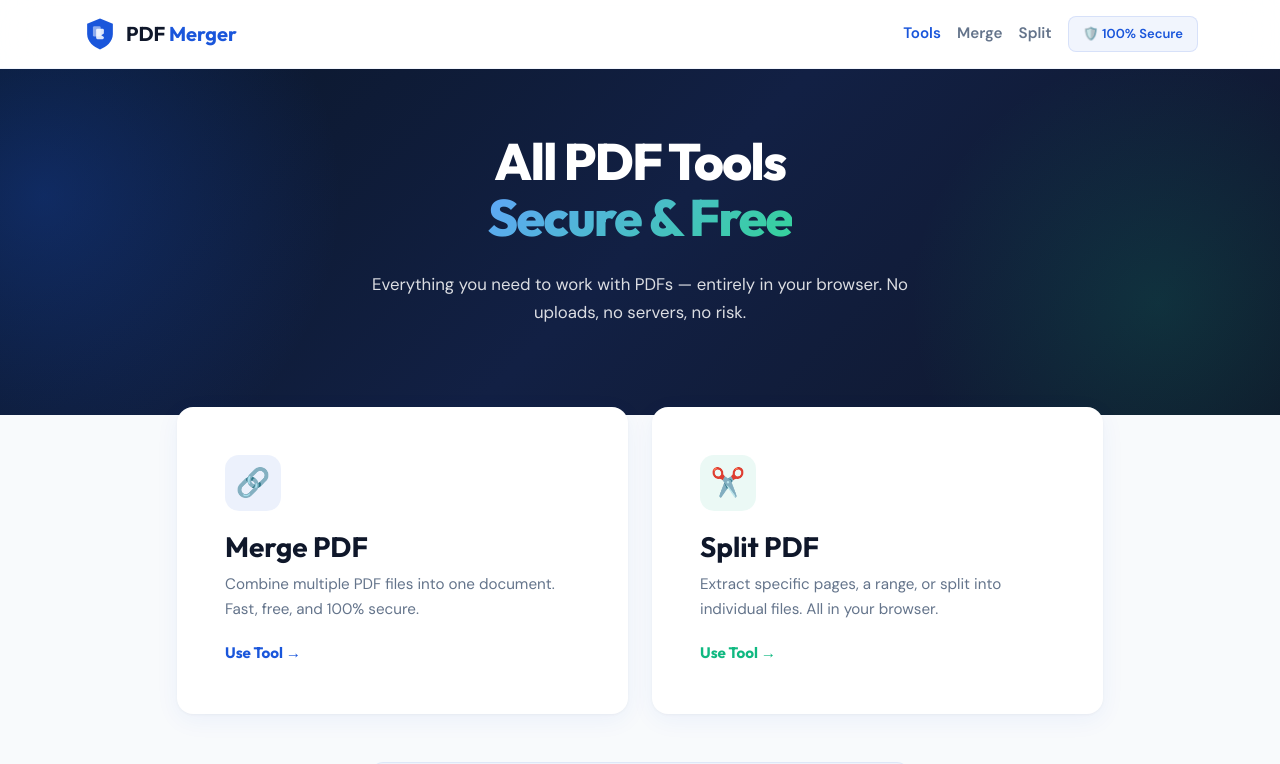
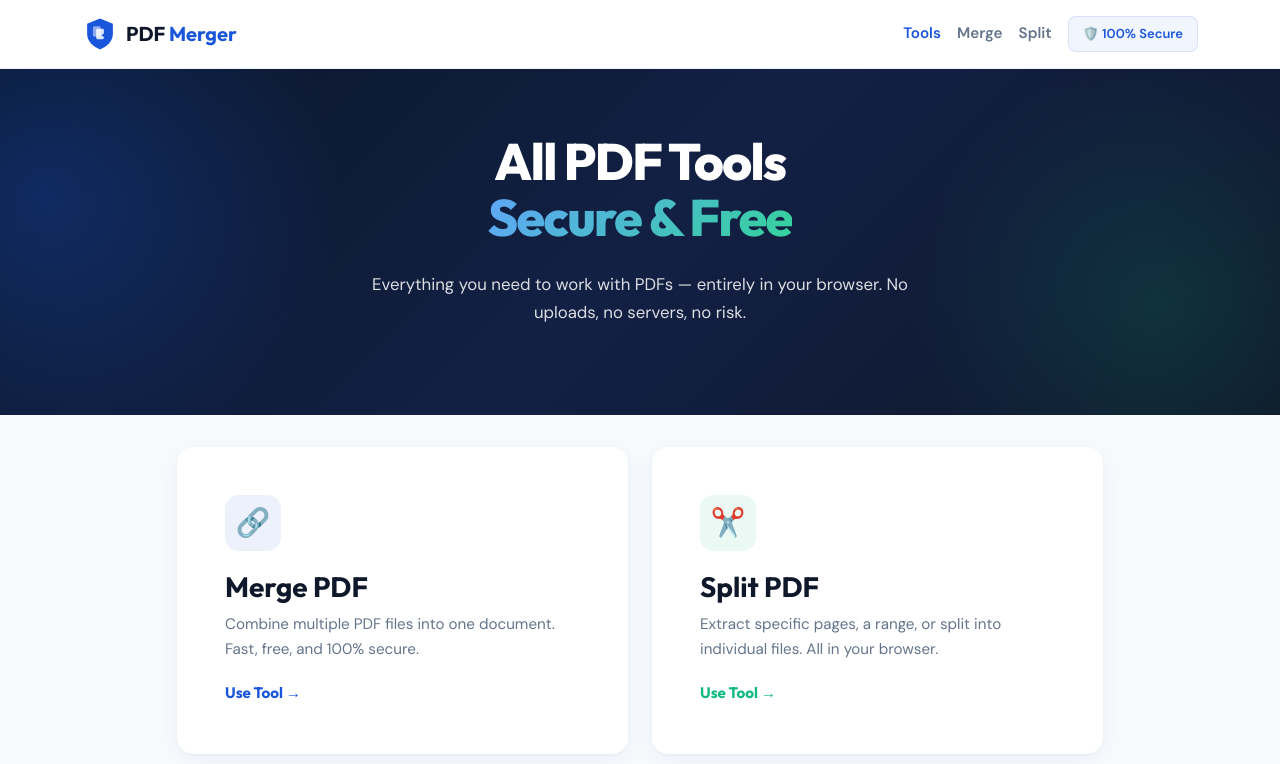
Before and after one commit to ftwtie/pdf-merger, a Next.js app: page /tools in a window 1280 px wide. Shown: the top 764 px of the page. Built offline with nearby package versions, Linux system fonts and the light colour scheme.

Commit message:
Fix tools page: change margin-top from -2rem to 2rem

```diff
--- a/app/tools/page.tsx
+++ b/app/tools/page.tsx
@@ -55,7 +55,7 @@ export default function ToolsPage() {
       </section>
 
       {/* Tools Grid */}
-      <Container style={{ marginTop: '-2rem', position: 'relative', zIndex: 10 }} className="pb-5">
+      <Container style={{ marginTop: '2rem', position: 'relative', zIndex: 10 }} className="pb-5">
         <Row className="g-4 justify-content-center">
           {tools.map((tool, i) => (
             <Col md={6} lg={5} key={i}>
```
